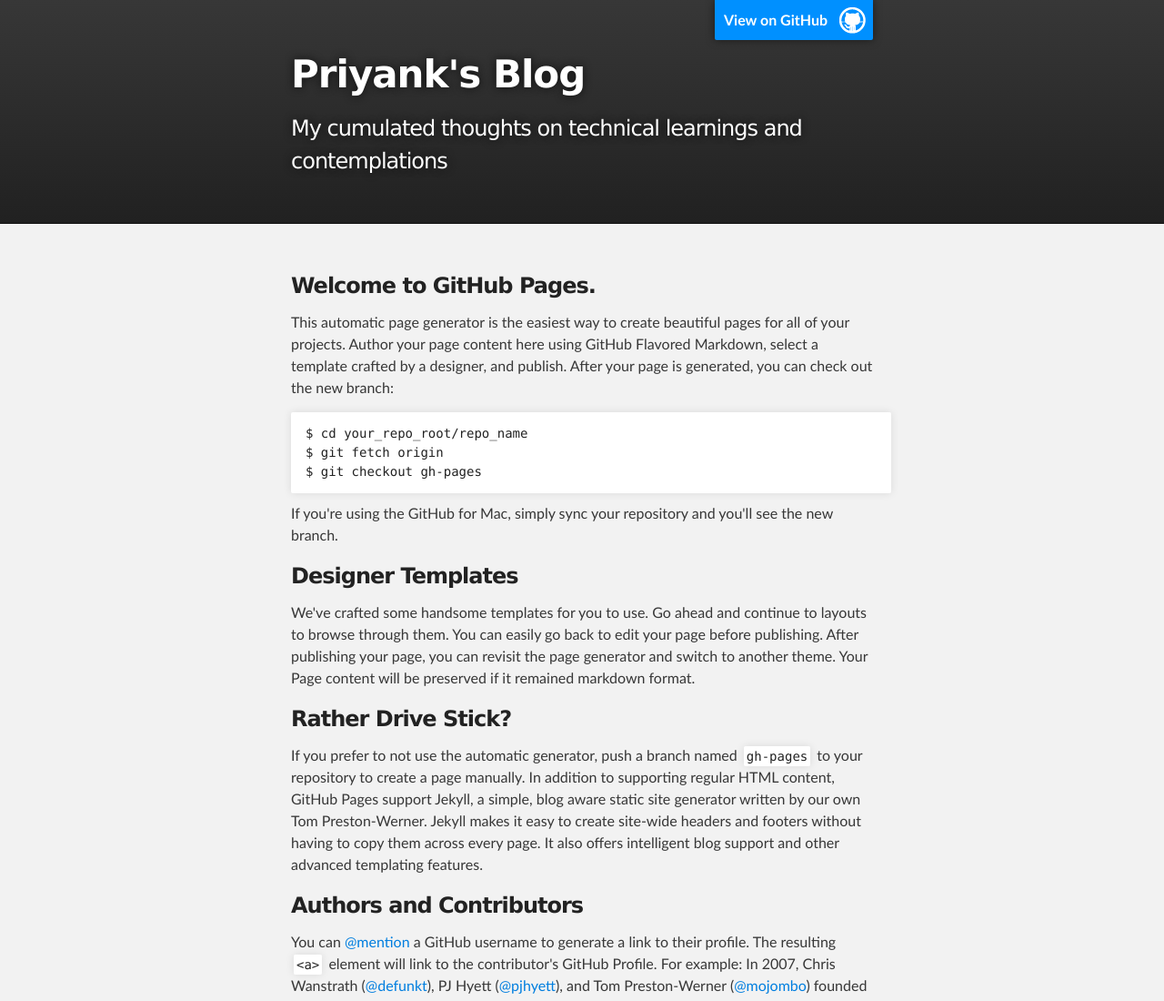
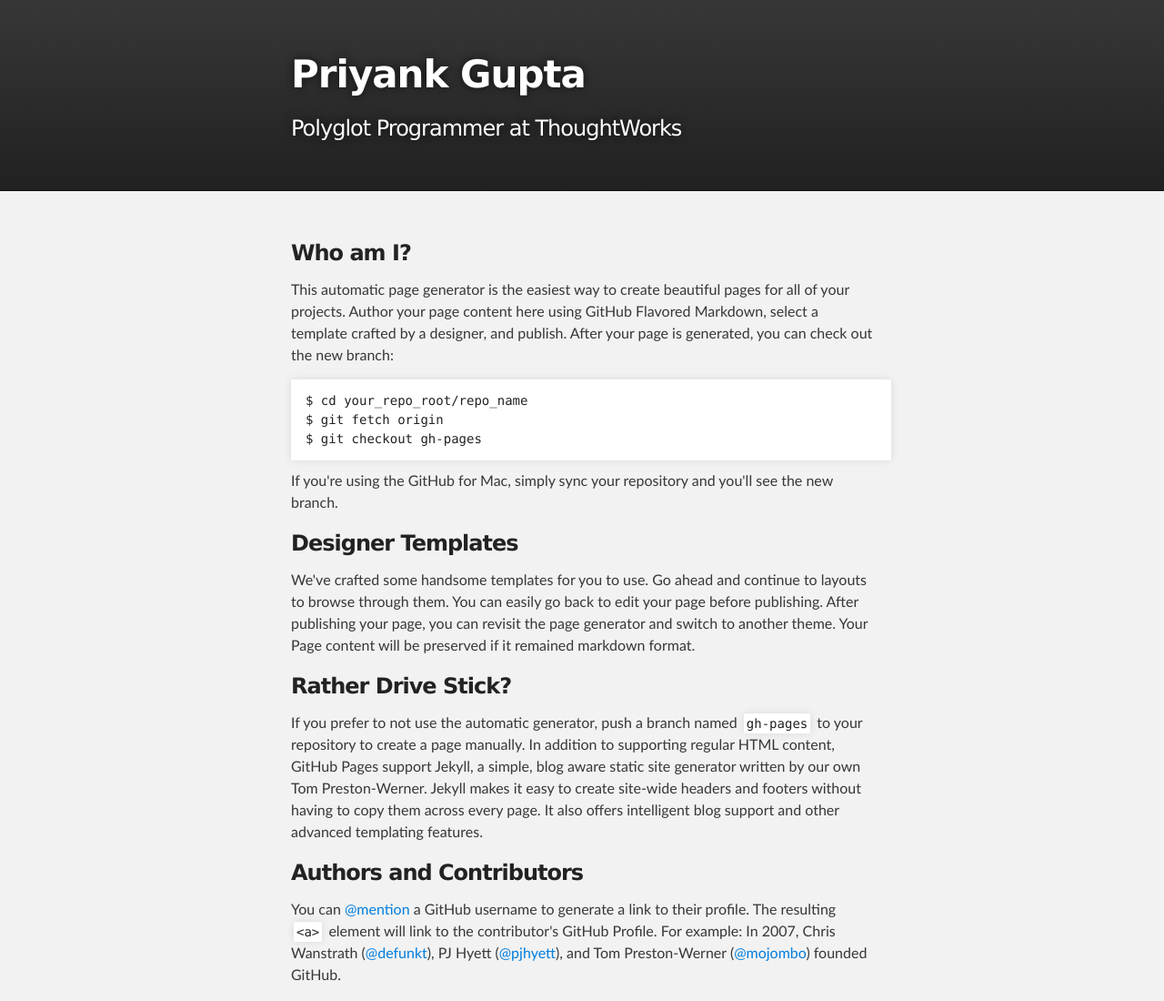
Before and after one commit to priyaaank/priyaaank.github.com, a plain HTML site: page index.html in a window 1280 px wide. Shown: the top 1100 px of the page at 91% size. Drawn offline with Linux system fonts and the light colour scheme.

Commit message:
Update index.html
Converting this into a Resume

```diff
--- a/index.html
+++ b/index.html
@@ -4,11 +4,11 @@
   <head>
     <meta charset='utf-8' />
     <meta http-equiv="X-UA-Compatible" content="chrome=1" />
-    <meta name="description" content="Priyank's Blog : My cumulated thoughts on technical learnings and contemplations" />
+    <meta name="description" content="Priyank Gupta's CV" />
 
     <link rel="stylesheet" type="text/css" media="screen" href="stylesheets/stylesheet.css">
 
-    <title>Priyank's Blog</title>
+    <title>Priyank Gupta</title>
   </head>
 
   <body>
@@ -16,18 +16,15 @@
     <!-- HEADER -->
     <div id="header_wrap" class="outer">
         <header class="inner">
-          <a id="forkme_banner" href="https://github.com/priyaaank">View on GitHub</a>
-
-          <h1 id="project_title">Priyank's Blog</h1>
-          <h2 id="project_tagline">My cumulated thoughts on technical learnings and contemplations</h2>
-
+          <h1 id="project_title">Priyank Gupta</h1>
+          <h2 id="project_tagline">Polyglot Programmer at ThoughtWorks</h2>
         </header>
     </div>
 
     <!-- MAIN CONTENT -->
     <div id="main_content_wrap" class="outer">
       <section id="main_content" class="inner">
-        <h3>Welcome to GitHub Pages.</h3>
+        <h3>Who am I?</h3>
 
 <p>This automatic page generator is the easiest way to create beautiful pages for all of your projects. Author your page content here using GitHub Flavored Markdown, select a template crafted by a designer, and publish. After your page is generated, you can check out the new branch:</p>
 
```
